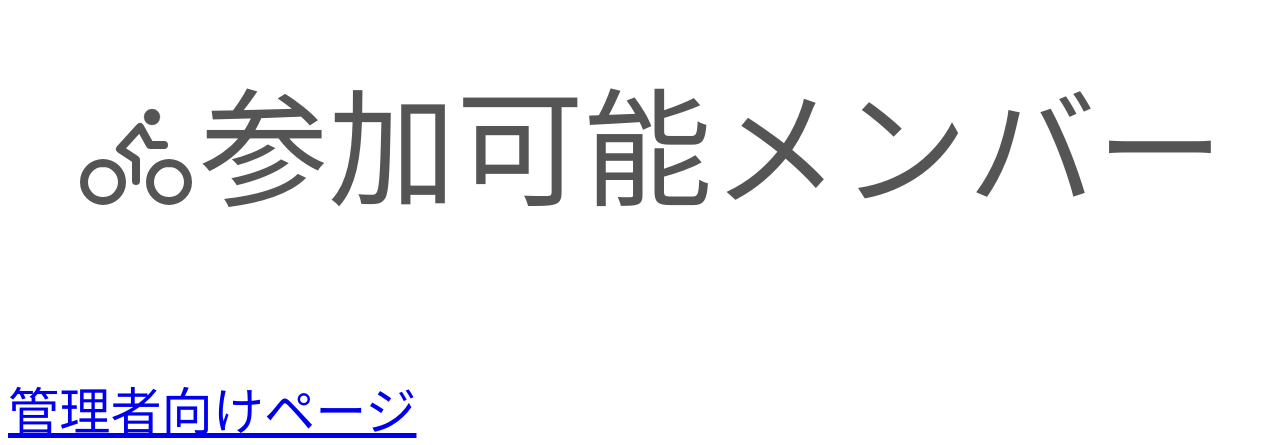
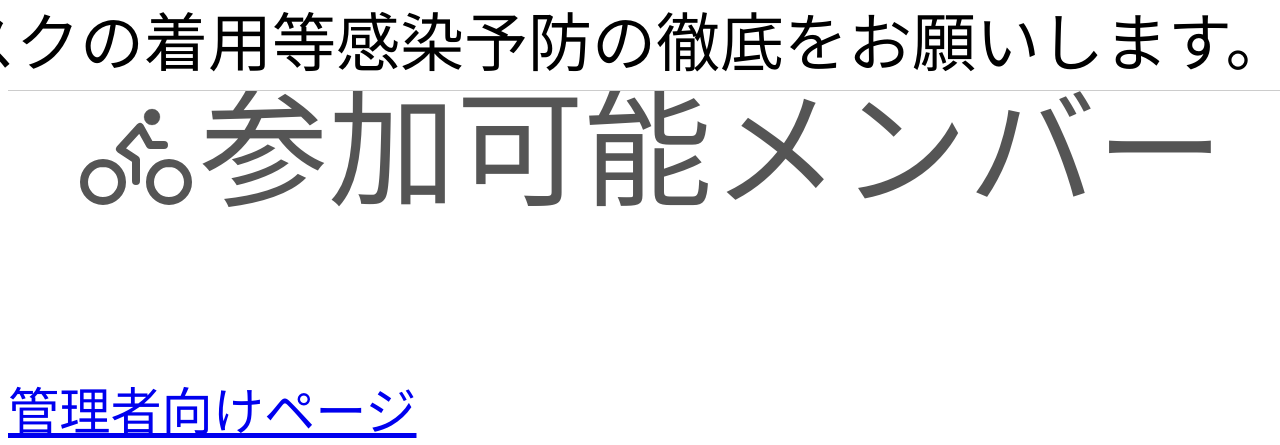
Before and after one commit to Gon-1222/CIRC, a Flask app: template api/templates/participants.html in a window 1280 px wide. Shown: the top 445 px of the page. Run offline with Flask 2, Linux system fonts and the light colour scheme; the template is opened without the code that fills it, so the values that code supplies are empty; parts of the project's set-up code (start-up, migrations or seed data) failed here and were passed over.

Commit message:
add news

```diff
--- a/api/templates/participants.html
+++ b/api/templates/participants.html
@@ -1,6 +1,7 @@
 <head>
   <script type="module" src="https://unpkg.com/ionicons@5.5.2/dist/ionicons/ionicons.esm.js"></script>
 <script nomodule src="https://unpkg.com/ionicons@5.5.2/dist/ionicons/ionicons.js"></script>
+
   <style>
     @import url('https://fonts.googleapis.com/css2?family=M+PLUS+Rounded+1c:wght@300;400;500&display=swap');
     body,
@@ -9,7 +10,6 @@
       height: 100%;
       background-color: #fff;
       font-family: 'M PLUS Rounded 1c', sans-serif;;
-
     }
     /* body{
       display:flex;
@@ -80,6 +80,43 @@
     }
     a{font-size:4vw;
     }
+    .News{
+      position:fixed;
+      top: 0;
+      ledt: 0;
+      width:100%;
+      height:7vw;
+      margin:0;
+      background:#fff;
+      border-bottom: 1px solid #ccc
+    }
+    .news-banner__content {
+  display: inline-block;
+  color: #000;
+  line-height: 5vw;
+  font-size:5vw;
+  margin-top:10px;
+  padding-left: 100%;
+  white-space: nowrap;
+  animation: animate-banner 20s linear infinite;
+}
+.news-banner__content>p{
+  margin:0;
+}
+/* バナー内の要素をすべて選択 */
+.news-banner__content > * {
+  display: inline-block;
+}
+
+/* 横にスクロールさせるアニメーション */
+@keyframes animate-banner {
+  0% {
+    transform: translateX(0);
+  }
+  100% {
+    transform: translateX(-100%);
+  }
+}
   </style>
 </head>
 
@@ -105,5 +142,13 @@
       {% endfor %}
 </div>
 <a href="/management">管理者向けページ</a>
+<!--NEWS-->
+<div class="News">
+  <div class="news-banner__content">
+  <p>【NEWS】○マスクの着用等感染予防の徹底をお願いします。</p>
+  <p>○メンテナンスのため8/6・8/7にBOTが利用できなくなる可能性があります。</p>
+</div>
+</div>
+
 <br style="height:500px">
 </body>
```
